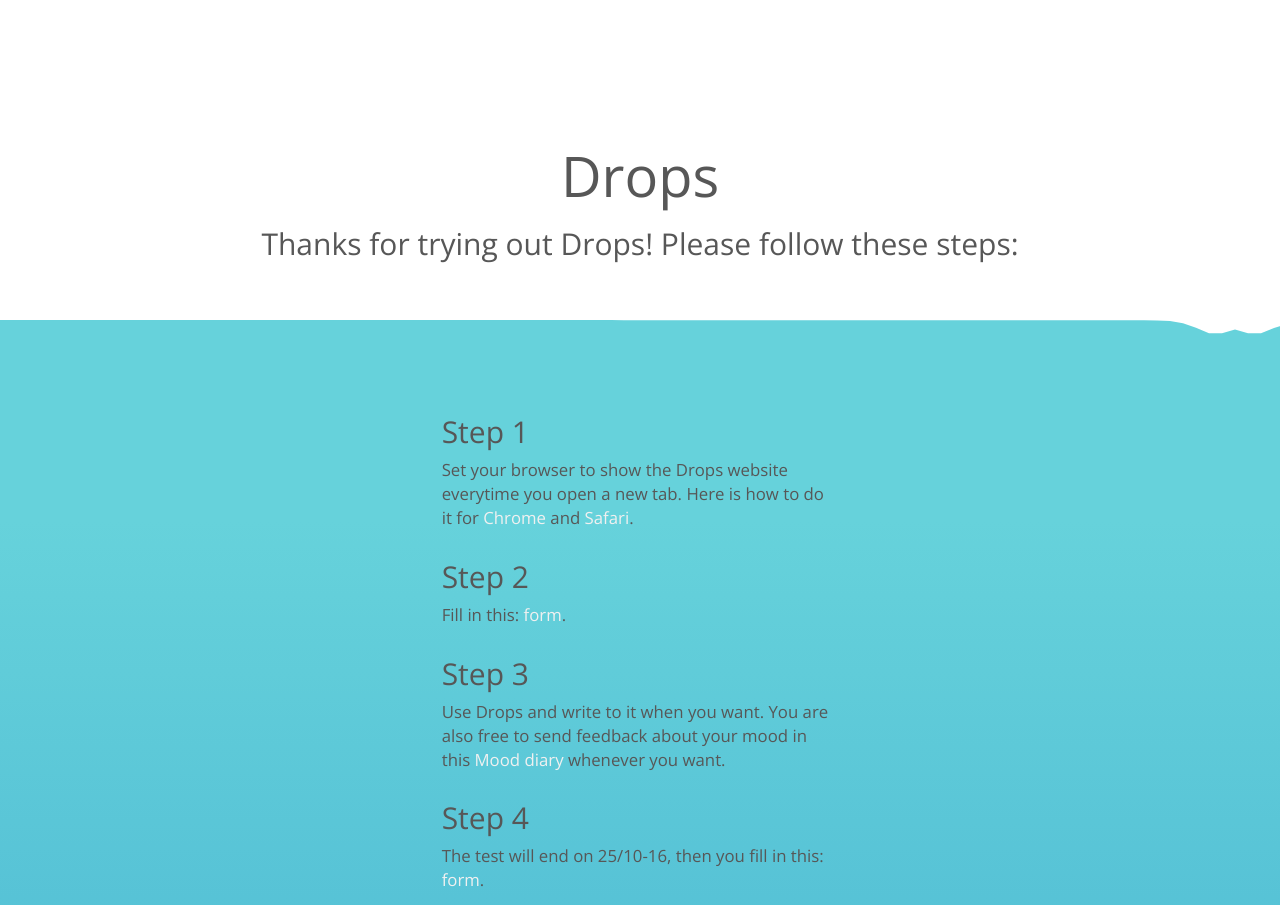
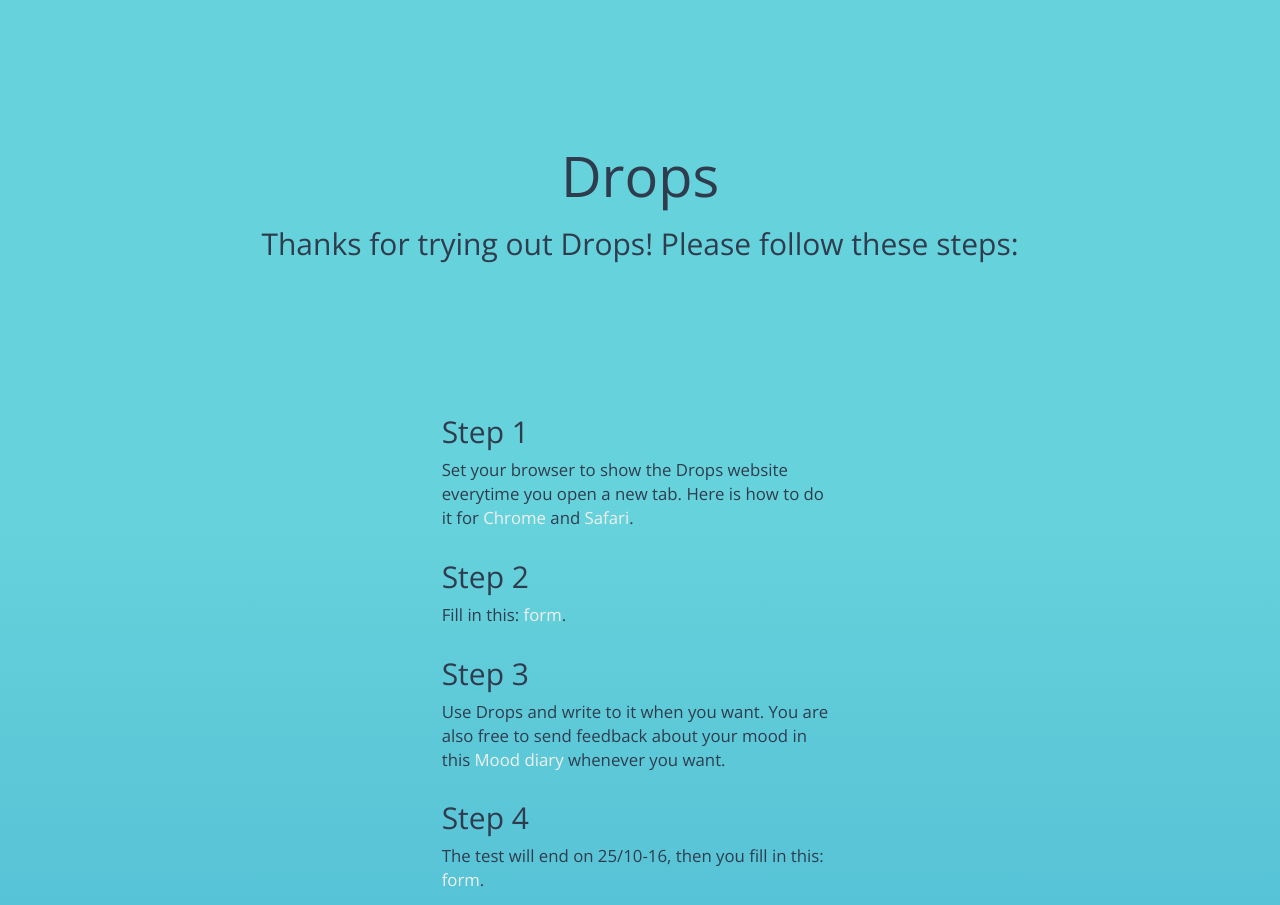
Before and after one commit to sandrai/drops, a plain HTML site: page index.html in a window 1280 px wide. Shown: the top 905 px of the page. Drawn offline with nearby package versions, Linux system fonts and the light colour scheme.

Commit message:
Update stylesheet.css

```diff
--- a/stylesheets/stylesheet.css
+++ b/stylesheets/stylesheet.css
@@ -14,7 +14,7 @@ body{
 }
 h1, h2, p{
 	font-family: 'Open Sans', sans-serif;
-	color:rgba(87,87,87,1.00);
+	color:#2F3C4E;
 }
 a{
 	color:rgba(240,240,240,1.00);
@@ -26,7 +26,7 @@ p{
 	font-size:1.2em;
 }
 #header {
-	background: #fff;
+	background: color:rgba(240,240,240,1.00);
 	  text-align:center;
 	  padding-top:10%;
 	  padding-bottom:10%;
```
